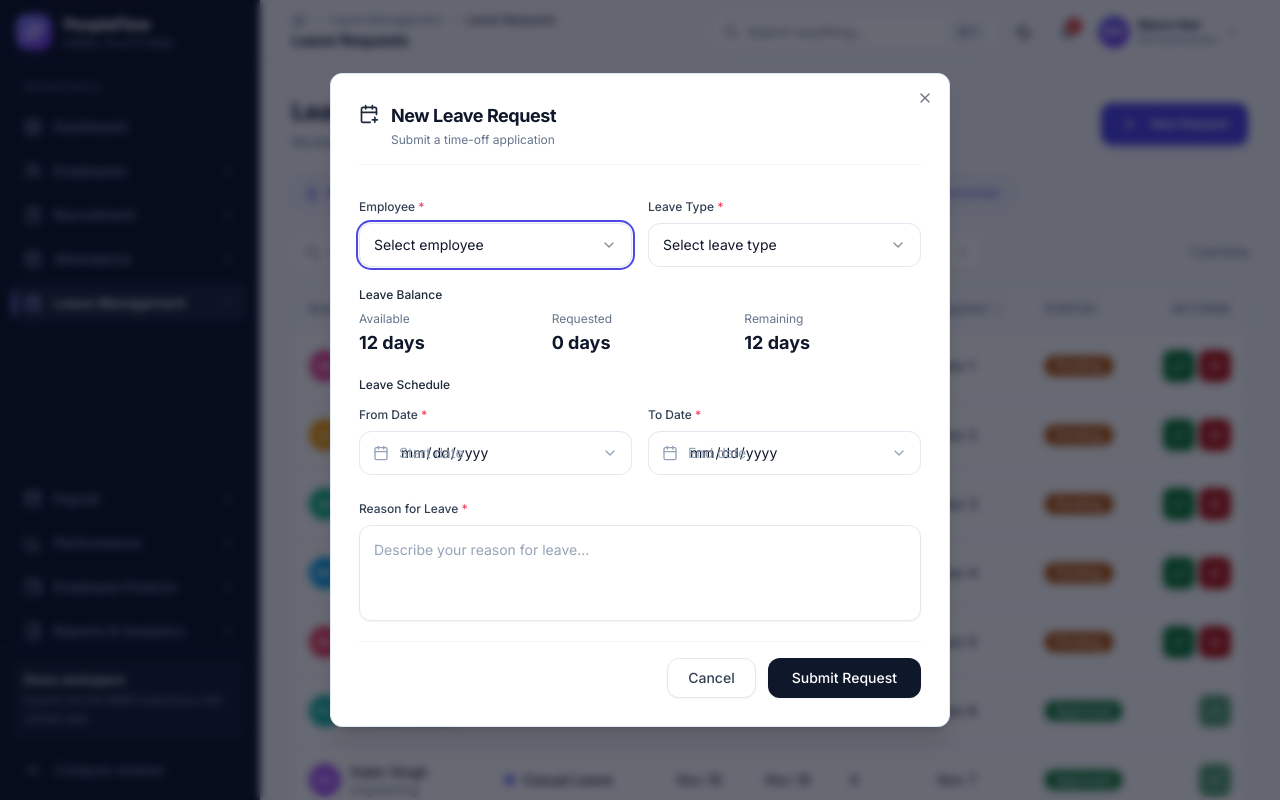
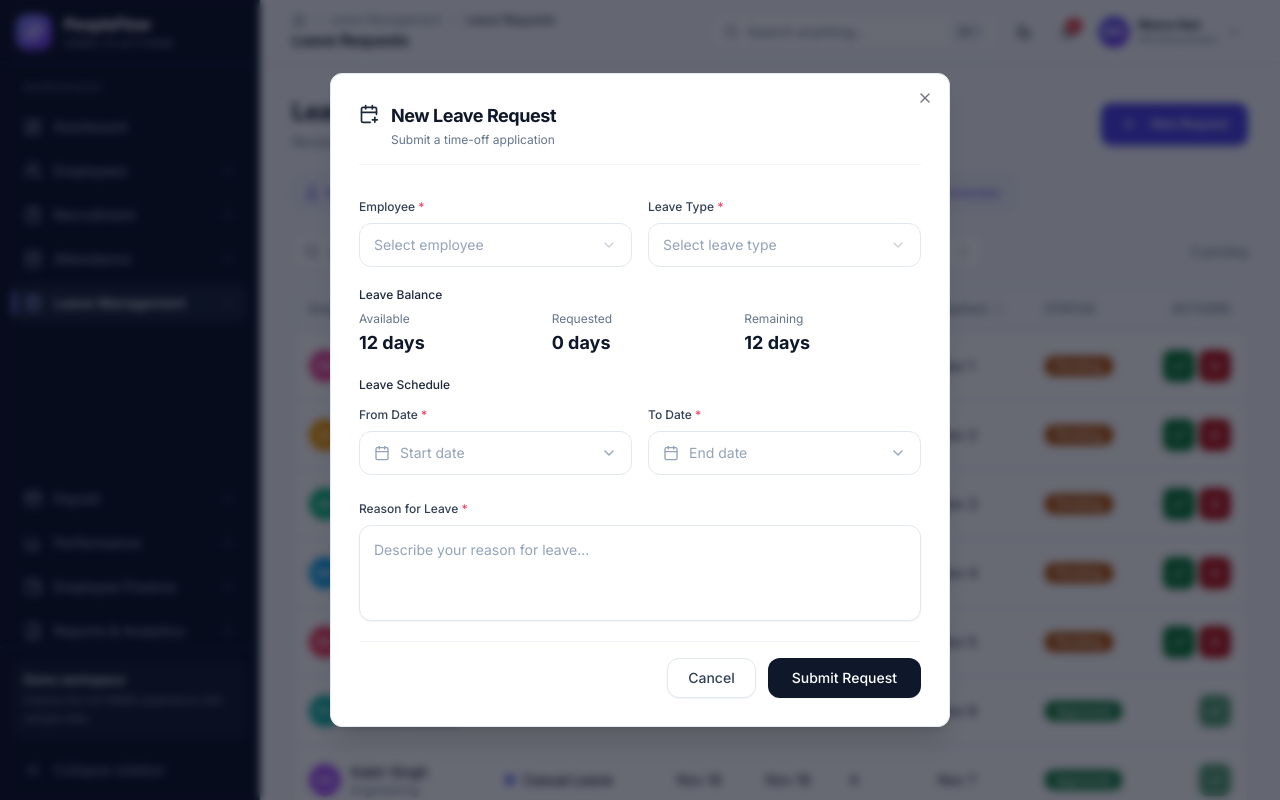
Before and after one commit to RAKIB6348/hrms-system, a React (Vite) app in the folder frontend/: page /leave/requests in a window 1280 px wide. Both pictures are taken after a click on the button "New Request". Shown: the top 800 px of the page. Built offline with nearby package versions, Linux system fonts and the light colour scheme.

Commit message:
Fix date picker overlap and add searchable employee selector in leave request modal

```diff
--- a/frontend/src/features/leave/LeaveRequestFormDialog.tsx
+++ b/frontend/src/features/leave/LeaveRequestFormDialog.tsx
@@ -1,9 +1,23 @@
-import { useState } from 'react'
+import { useMemo, useRef, useState } from 'react'
 import { toast } from 'sonner'
-import { AlertCircle, Calendar, CalendarPlus, ChevronDown } from 'lucide-react'
+import {
+  AlertCircle,
+  Calendar,
+  CalendarPlus,
+  Check,
+  ChevronDown,
+  Search,
+} from 'lucide-react'
 import { Button } from '@/components/ui/button'
+import { Input } from '@/components/ui/input'
 import { Textarea } from '@/components/ui/textarea'
 import { Label } from '@/components/ui/label'
+import { Avatar, AvatarFallback } from '@/components/ui/avatar'
+import {
+  Popover,
+  PopoverContent,
+  PopoverTrigger,
+} from '@/components/ui/popover'
 import {
   Dialog,
   DialogContent,
@@ -21,6 +35,7 @@ import {
 import { useEmployeeStore } from '@/hooks/use-employee-store'
 import { newLeaveRequestId, useLeaveStore } from '@/hooks/use-leave-store'
 import { leaveTypes } from '@/mocks/data'
+import { cn, formatDate, initials } from '@/lib/utils'
 import type { LeaveRequest } from '@/types'
 
 function calculateDays(start: string, end: string): number {
@@ -42,11 +57,17 @@ export function LeaveRequestFormDialog({ open, onOpenChange }: LeaveRequestFormD
   const addRequest = useLeaveStore((state) => state.addRequest)
 
   const [employeeId, setEmployeeId] = useState('')
+  const [employeeOpen, setEmployeeOpen] = useState(false)
+  const [employeeSearch, setEmployeeSearch] = useState('')
+
   const [leaveTypeName, setLeaveTypeName] = useState('')
   const [fromDate, setFromDate] = useState('')
   const [toDate, setToDate] = useState('')
   const [reason, setReason] = useState('')
   const [errors, setErrors] = useState<Record<string, string>>({})
+
+  const fromDateRef = useRef<HTMLInputElement>(null)
+  const toDateRef = useRef<HTMLInputElement>(null)
 
   const employee = employees.find((item) => item.id === employeeId)
   const selectedLeaveType = leaveTypes.find((item) => item.name === leaveTypeName)
@@ -56,7 +77,25 @@ export function LeaveRequestFormDialog({ open, onOpenChange }: LeaveRequestFormD
   const requestedDays = fromDate && toDate ? calculateDays(fromDate, toDate) : 0
   const remainingDays = Math.max(0, availableDays - requestedDays)
 
+  const filteredEmployees = useMemo(() => {
+    const term = employeeSearch.trim().toLowerCase()
+    if (!term) return employees
+    return employees.filter((emp) =>
+      `${emp.firstName} ${emp.lastName} ${emp.employeeId} ${emp.department}`.toLowerCase().includes(term),
+    )
+  }, [employees, employeeSearch])
+
   const clearError = (key: string) => setErrors((prev) => ({ ...prev, [key]: '' }))
+
+  const openDatePicker = (ref: React.RefObject<HTMLInputElement>) => {
+    if (ref.current) {
+      try {
+        ref.current.showPicker()
+      } catch {
+        ref.current.focus()
+      }
+    }
+  }
 
   const submit = () => {
     const next: Record<string, string> = {}
@@ -123,35 +162,99 @@ export function LeaveRequestFormDialog({ open, onOpenChange }: LeaveRequestFormD
         >
           {/* Row 1: Employee & Leave Type */}
           <div className="grid grid-cols-1 sm:grid-cols-2 gap-4">
-            {/* Employee */}
+            {/* Searchable Employee Combobox */}
             <div className="space-y-1.5">
               <Label htmlFor="employee" className="text-xs font-medium text-slate-700 dark:text-slate-200">
                 Employee <span className="text-rose-500">*</span>
               </Label>
-              <Select
-                value={employeeId}
-                onValueChange={(val) => {
-                  setEmployeeId(val)
-                  clearError('employee')
+              <Popover
+                open={employeeOpen}
+                onOpenChange={(nextOpen) => {
+                  setEmployeeOpen(nextOpen)
+                  if (!nextOpen) setEmployeeSearch('')
                 }}
               >
-                <SelectTrigger
-                  id="employee"
-                  className="h-[44px] rounded-xl border-slate-200 dark:border-slate-700 bg-white dark:bg-slate-900 px-3.5 text-sm text-slate-900 dark:text-slate-100 shadow-2xs hover:border-slate-300 focus-visible:border-slate-400 focus-visible:ring-2 focus-visible:ring-slate-400/20"
+                <PopoverTrigger asChild>
+                  <Button
+                    type="button"
+                    variant="outline"
+                    role="combobox"
+                    aria-expanded={employeeOpen}
+                    className={cn(
+                      'h-[44px] w-full justify-between rounded-xl border-slate-200 dark:border-slate-700 bg-white dark:bg-slate-900 px-3.5 text-left text-sm font-normal shadow-2xs hover:border-slate-300 focus-visible:border-slate-400 focus-visible:ring-2 focus-visible:ring-slate-400/20',
+                      !employee && 'text-slate-400',
+                    )}
+                  >
+                    <span className="truncate">
+                      {employee ? `${employee.firstName} ${employee.lastName}` : 'Select employee'}
+                    </span>
+                    <ChevronDown className="h-4 w-4 shrink-0 opacity-50 ml-2" />
+                  </Button>
+                </PopoverTrigger>
+                <PopoverContent
+                  align="start"
+                  className="w-[320px] sm:w-[350px] p-2 rounded-xl border border-slate-200 dark:border-slate-700 bg-white dark:bg-slate-900 shadow-xl"
                 >
-                  <SelectValue placeholder="Select employee" />
-                </SelectTrigger>
-                <SelectContent className="max-h-60">
-                  {employees.map((emp) => {
-                    const fullName = `${emp.firstName} ${emp.lastName}`
-                    return (
-                      <SelectItem key={emp.id} value={emp.id}>
-                        {fullName}
-                      </SelectItem>
-                    )
-                  })}
-                </SelectContent>
-              </Select>
+                  <div className="relative mb-2">
+                    <Search className="pointer-events-none absolute left-3 top-1/2 h-4 w-4 -translate-y-1/2 text-slate-400" />
+                    <Input
+                      autoFocus
+                      value={employeeSearch}
+                      onChange={(e) => setEmployeeSearch(e.target.value)}
+                      placeholder="Search employee by name or ID..."
+                      className="h-[38px] pl-9 rounded-lg border-slate-200 dark:border-slate-700 text-xs"
+                    />
+                  </div>
+                  <div className="scrollbar-thin max-h-56 overflow-y-auto space-y-0.5">
+                    {filteredEmployees.length === 0 ? (
+                      <p className="px-3 py-4 text-center text-xs text-slate-500">
+                        No employees found matching &quot;{employeeSearch}&quot;
+                      </p>
+                    ) : (
+                      filteredEmployees.map((emp) => {
+                        const fullName = `${emp.firstName} ${emp.lastName}`
+                        const isSelected = emp.id === employeeId
+                        return (
+                          <button
+                            key={emp.id}
+                            type="button"
+                            onClick={() => {
+                              setEmployeeId(emp.id)
+                              setEmployeeOpen(false)
+                              setEmployeeSearch('')
+                              clearError('employee')
+                            }}
+                            className={cn(
+                              'flex w-full items-center justify-between gap-2.5 rounded-lg px-2.5 py-2 text-left text-xs transition-colors hover:bg-slate-100 dark:hover:bg-slate-800',
+                              isSelected && 'bg-slate-100 dark:bg-slate-800 font-semibold',
+                            )}
+                          >
+                            <div className="flex items-center gap-2.5 min-w-0">
+                              <Avatar className="h-7 w-7 shrink-0">
+                                <AvatarFallback
+                                  style={{ backgroundColor: emp.avatarColor, color: '#fff' }}
+                                  className="text-[10px] font-bold"
+                                >
+                                  {initials(fullName)}
+                                </AvatarFallback>
+                              </Avatar>
+                              <div className="min-w-0 truncate">
+                                <p className="text-xs font-medium text-slate-900 dark:text-slate-100 truncate">
+                                  {fullName}
+                                </p>
+                                <p className="text-[10px] text-slate-500 truncate">
+                                  {emp.designation} · {emp.department}
+                                </p>
+                              </div>
+                            </div>
+                            {isSelected && <Check className="h-4 w-4 text-[#4F46E5] shrink-0" />}
+                          </button>
+                        )
+                      })
+                    )}
+                  </div>
+                </PopoverContent>
+              </Popover>
               {errors.employee && (
                 <p className="text-xs font-medium text-rose-600 flex items-center gap-1 mt-1">
                   <AlertCircle className="h-3 w-3" /> {errors.employee}
@@ -173,7 +276,10 @@ export function LeaveRequestFormDialog({ open, onOpenChange }: LeaveRequestFormD
               >
                 <SelectTrigger
                   id="leaveType"
-                  className="h-[44px] rounded-xl border-slate-200 dark:border-slate-700 bg-white dark:bg-slate-900 px-3.5 text-sm text-slate-900 dark:text-slate-100 shadow-2xs hover:border-slate-300 focus-visible:border-slate-400 focus-visible:ring-2 focus-visible:ring-slate-400/20"
+                  className={cn(
+                    'h-[44px] rounded-xl border-slate-200 dark:border-slate-700 bg-white dark:bg-slate-900 px-3.5 text-sm shadow-2xs hover:border-slate-300 focus-visible:border-slate-400 focus-visible:ring-2 focus-visible:ring-slate-400/20',
+                    !leaveTypeName && 'text-slate-400',
+                  )}
                 >
                   <SelectValue placeholder="Select leave type" />
                 </SelectTrigger>
@@ -232,14 +338,28 @@ export function LeaveRequestFormDialog({ open, onOpenChange }: LeaveRequestFormD
               Leave Schedule
             </h4>
             <div className="grid grid-cols-1 sm:grid-cols-2 gap-4">
-              {/* From Date */}
+              {/* From Date - Custom trigger button with hidden native picker to avoid mm/dd/yyyy overlap */}
               <div className="space-y-1.5">
                 <Label htmlFor="fromDate" className="text-xs font-medium text-slate-700 dark:text-slate-200">
                   From Date <span className="text-rose-500">*</span>
                 </Label>
-                <div className="relative flex items-center">
-                  <Calendar className="pointer-events-none absolute left-3.5 h-4 w-4 text-slate-400" />
+                <button
+                  type="button"
+                  onClick={() => openDatePicker(fromDateRef)}
+                  className="relative flex items-center h-[44px] w-full px-3.5 rounded-xl border border-slate-200 dark:border-slate-700 bg-white dark:bg-slate-900 shadow-2xs hover:border-slate-300 focus:outline-none focus:border-slate-400 focus:ring-2 focus:ring-slate-400/20 transition-all text-left"
+                >
+                  <Calendar className="h-4 w-4 text-slate-400 mr-2.5 shrink-0" />
+                  <span
+                    className={cn(
+                      'text-sm flex-1 truncate',
+                      fromDate ? 'text-slate-900 dark:text-slate-100 font-normal' : 'text-slate-400',
+                    )}
+                  >
+                    {fromDate ? formatDate(fromDate, { month: 'numeric', day: 'numeric', year: 'numeric' }) : 'Start date'}
+                  </span>
+                  <ChevronDown className="h-4 w-4 text-slate-400 shrink-0 ml-2" />
                   <input
+                    ref={fromDateRef}
                     id="fromDate"
                     type="date"
                     value={fromDate}
@@ -248,15 +368,10 @@ export function LeaveRequestFormDialog({ open, onOpenChange }: LeaveRequestFormD
                       if (toDate && e.target.value > toDate) setToDate(e.target.value)
                       clearError('fromDate')
                     }}
-                    className="w-full h-[44px] pl-10 pr-9 rounded-xl border border-slate-200 dark:border-slate-700 bg-white dark:bg-slate-900 text-sm text-slate-900 dark:text-slate-100 placeholder:text-slate-400 hover:border-slate-300 focus:outline-none focus:border-slate-400 focus:ring-2 focus:ring-slate-400/20 transition-all cursor-pointer [&::-webkit-calendar-picker-indicator]:opacity-0 [&::-webkit-calendar-picker-indicator]:absolute [&::-webkit-calendar-picker-indicator]:inset-0 [&::-webkit-calendar-picker-indicator]:w-full [&::-webkit-calendar-picker-indicator]:cursor-pointer"
+                    className="sr-only pointer-events-none"
+                    tabIndex={-1}
                   />
-                  {!fromDate && (
-                    <span className="pointer-events-none absolute left-10 text-sm text-slate-400">
-                      Start date
-                    </span>
-                  )}
-                  <ChevronDown className="pointer-events-none absolute right-3.5 h-4 w-4 text-slate-400" />
-                </div>
+                </button>
                 {errors.fromDate && (
                   <p className="text-xs font-medium text-rose-600 flex items-center gap-1 mt-1">
                     <AlertCircle className="h-3 w-3" /> {errors.fromDate}
@@ -269,9 +384,23 @@ export function LeaveRequestFormDialog({ open, onOpenChange }: LeaveRequestFormD
                 <Label htmlFor="toDate" className="text-xs font-medium text-slate-700 dark:text-slate-200">
                   To Date <span className="text-rose-500">*</span>
                 </Label>
-                <div className="relative flex items-center">
-                  <Calendar className="pointer-events-none absolute left-3.5 h-4 w-4 text-slate-400" />
+                <button
+                  type="button"
+                  onClick={() => openDatePicker(toDateRef)}
+                  className="relative flex items-center h-[44px] w-full px-3.5 rounded-xl border border-slate-200 dark:border-slate-700 bg-white dark:bg-slate-900 shadow-2xs hover:border-slate-300 focus:outline-none focus:border-slate-400 focus:ring-2 focus:ring-slate-400/20 transition-all text-left"
+                >
+                  <Calendar className="h-4 w-4 text-slate-400 mr-2.5 shrink-0" />
+                  <span
+                    className={cn(
+                      'text-sm flex-1 truncate',
+                      toDate ? 'text-slate-900 dark:text-slate-100 font-normal' : 'text-slate-400',
+                    )}
+                  >
+                    {toDate ? formatDate(toDate, { month: 'numeric', day: 'numeric', year: 'numeric' }) : 'End date'}
+                  </span>
+                  <ChevronDown className="h-4 w-4 text-slate-400 shrink-0 ml-2" />
                   <input
+                    ref={toDateRef}
                     id="toDate"
                     type="date"
                     min={fromDate}
@@ -280,15 +409,10 @@ export function LeaveRequestFormDialog({ open, onOpenChange }: LeaveRequestFormD
                       setToDate(e.target.value)
                       clearError('toDate')
                     }}
-                    className="w-full h-[44px] pl-10 pr-9 rounded-xl border border-slate-200 dark:border-slate-700 bg-white dark:bg-slate-900 text-sm text-slate-900 dark:text-slate-100 placeholder:text-slate-400 hover:border-slate-300 focus:outline-none focus:border-slate-400 focus:ring-2 focus:ring-slate-400/20 transition-all cursor-pointer [&::-webkit-calendar-picker-indicator]:opacity-0 [&::-webkit-calendar-picker-indicator]:absolute [&::-webkit-calendar-picker-indicator]:inset-0 [&::-webkit-calendar-picker-indicator]:w-full [&::-webkit-calendar-picker-indicator]:cursor-pointer"
+                    className="sr-only pointer-events-none"
+                    tabIndex={-1}
                   />
-                  {!toDate && (
-                    <span className="pointer-events-none absolute left-10 text-sm text-slate-400">
-                      End date
-                    </span>
-                  )}
-                  <ChevronDown className="pointer-events-none absolute right-3.5 h-4 w-4 text-slate-400" />
-                </div>
+                </button>
                 {errors.toDate && (
                   <p className="text-xs font-medium text-rose-600 flex items-center gap-1 mt-1">
                     <AlertCircle className="h-3 w-3" /> {errors.toDate}
```
